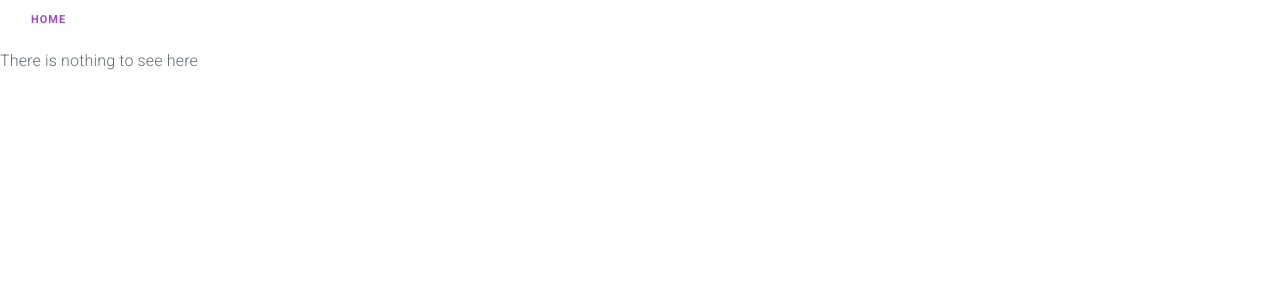
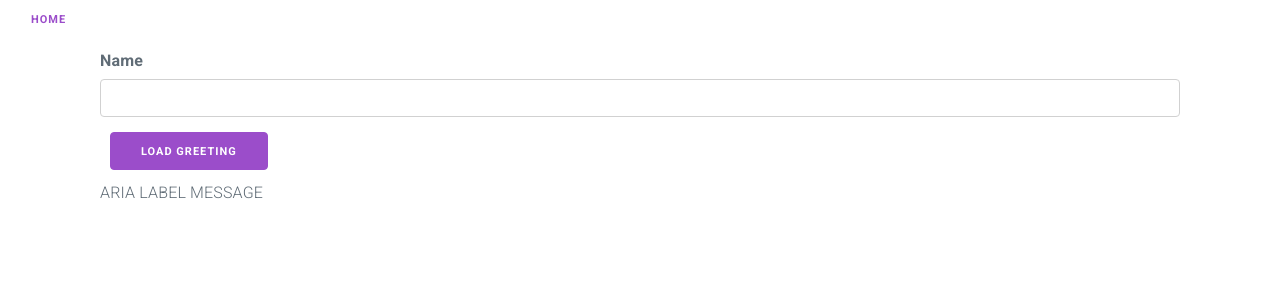
Before and after one commit to gabebravo/react-testing-library-demos, a React (Create React App) app: page /greeting-loader in a window 1280 px wide. Shown: the top 300 px of the page. Built offline with nearby package versions, Linux system fonts and the light colour scheme.

Commit message:
Added an example using async type of functionality

```diff
--- a/src/components/Routes.js
+++ b/src/components/Routes.js
@@ -3,6 +3,7 @@ import { Switch, Route } from 'react-router-dom';
 import Home from '../views/Home';
 import FavoriteNumber from '../views/FavoriteNumber';
 import AccessiblityForms from '../views/AccessiblityForms';
+import GreetingLoader from '../views/GreetingLoader';
 const NoMatch = () => 'There is nothing to see here';
 
 export default function Routes() {
@@ -17,6 +18,9 @@ export default function Routes() {
       <Route path="/accessibility-forms">
         <AccessiblityForms />
       </Route>
+      <Route path="/greeting-loader">
+        <GreetingLoader />
+      </Route>
       <Route path="*">
         <NoMatch />
       </Route>
--- /dev/null
+++ b/src/utils/api.js
@@ -0,0 +1,37 @@
+// this is just a fake module to simulate interacting with a server
+
+// simulate the network request time...
+const sleep = time =>
+  new Promise(resolve => {
+    setTimeout(resolve, time);
+  });
+
+async function savePost(postData) {
+  await sleep(1000);
+  return { data: { post: postData } };
+}
+
+const greetings = ['Hello', 'Hi', 'Hey there', `What's up`, 'Howdy', `G'day`];
+
+async function loadGreeting(subject) {
+  return { data: { greeting: `${await fetchRandomGreeting()} ${subject}` } };
+}
+
+async function fetchRandomGreeting() {
+  await sleep(1000);
+  return greetings[Math.floor(Math.random() * greetings.length)];
+}
+
+// a fire-and-forget function to report errors
+// for componentDidCatch
+async function reportError() {
+  await sleep(1000);
+  return { success: true };
+}
+
+async function submitForm() {
+  await sleep(1000);
+  return { success: true };
+}
+
+export { savePost, loadGreeting, reportError, submitForm };
--- a/src/utils/constants.js
+++ b/src/utils/constants.js
@@ -1,4 +1,5 @@
 export const linkList = [
   { text: 'Favorite Number', url: 'favorite-number' },
-  { text: 'Accessibility Forms', url: 'accessibility-forms' }
+  { text: 'Accessibility Forms', url: 'accessibility-forms' },
+  { text: 'Greeting Loader', url: 'greeting-loader' }
 ];
--- /dev/null
+++ b/src/views/GreetingLoader/index.js
@@ -0,0 +1,29 @@
+import React from 'react';
+import styled from 'styled-components';
+import { loadGreeting } from '../../utils/api';
+
+const StyledButton = styled.button`
+  margin-left: 1rem;
+`;
+
+export default function GreetingLoader() {
+  const [greeting, setGreeting] = React.useState('');
+
+  async function loadGreetingForInput(e) {
+    e.preventDefault();
+    const { data } = await loadGreeting(e.target.elements.name.value);
+    setGreeting(data.greeting);
+  }
+
+  return (
+    <div className="container">
+      <form onSubmit={loadGreetingForInput}>
+        <label htmlFor="name">Name</label>
+        <input id="name" />
+        <StyledButton type="submit">Load Greeting</StyledButton>
+        <div aria-label="greeting">{greeting}</div>
+        <div aria-label="yay">ARIA LABEL MESSAGE</div>
+      </form>
+    </div>
+  );
+}
```
Also changed, not shown: 1 other file (tests, documents, lock files or other folders).
